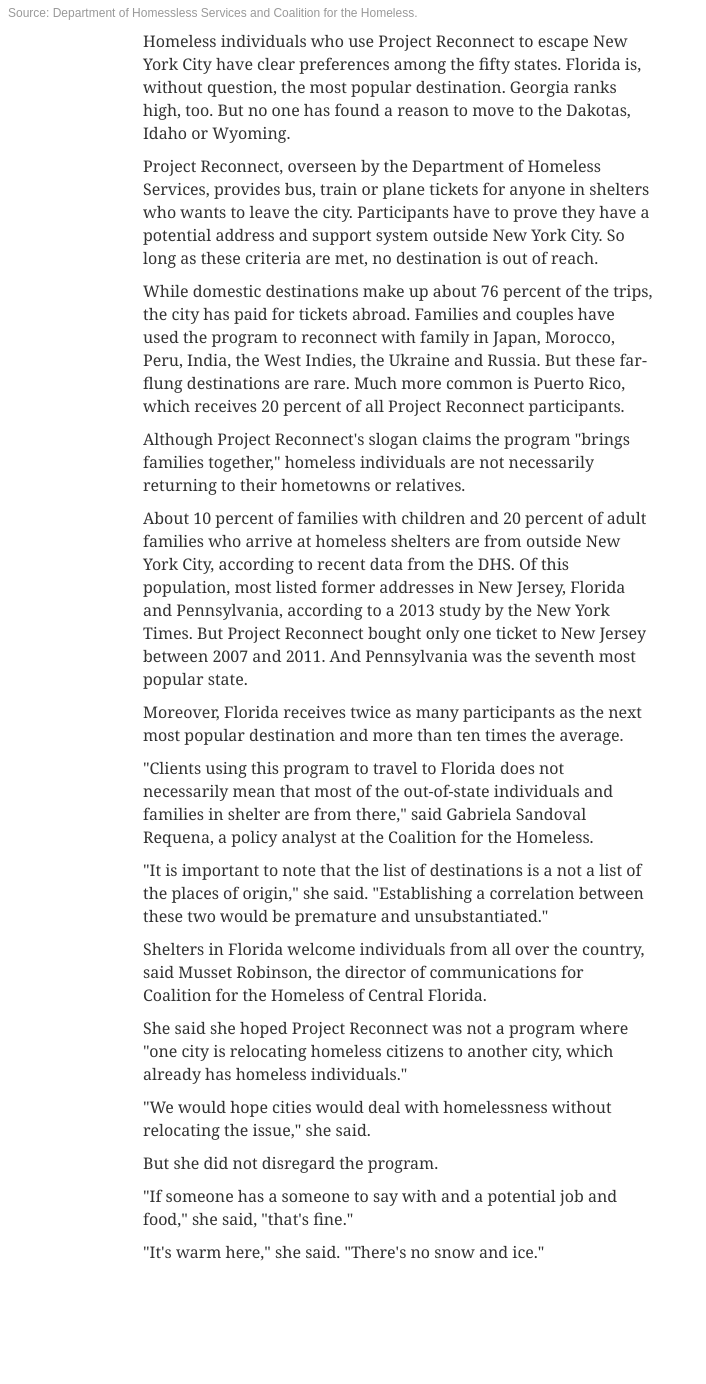
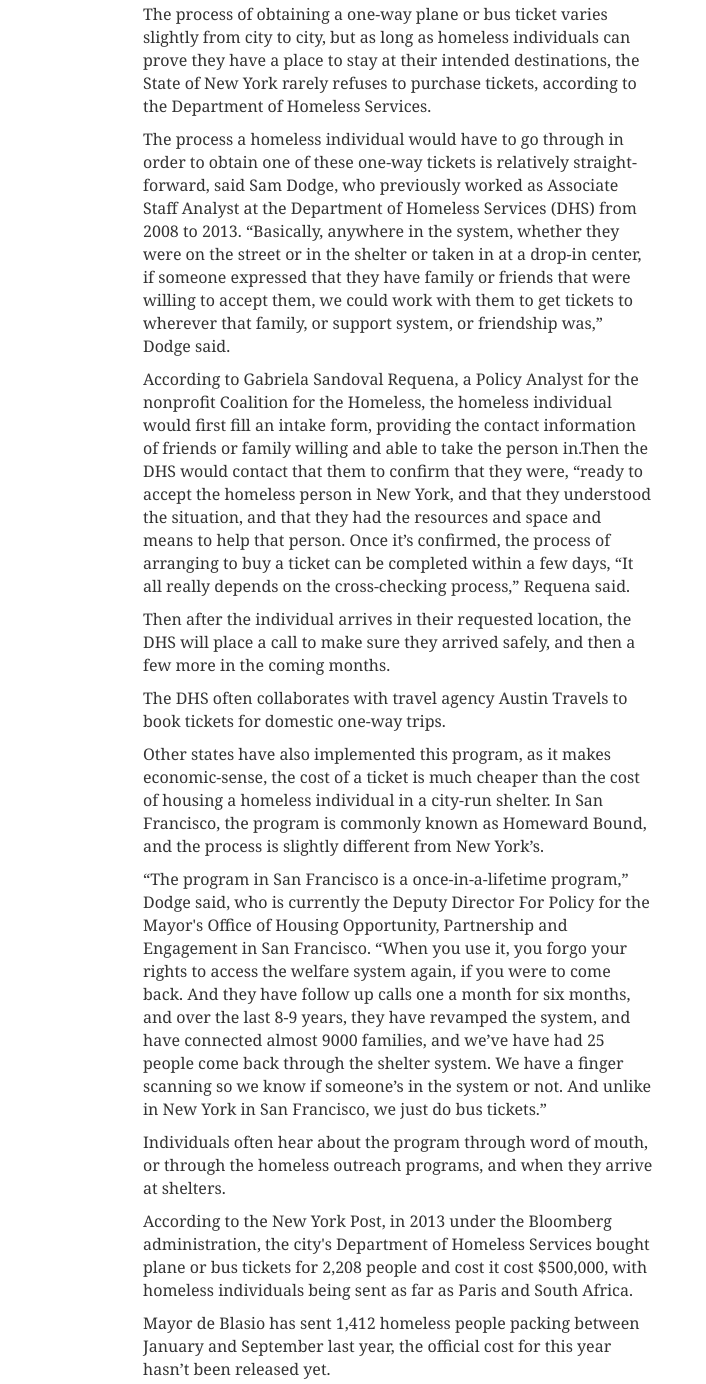
Before and after one commit to zymaislam/gradschoolfinalproject, a plain HTML site: page Process_Emilie/index.html in a window 1280 px wide. Shown: the part 455-1839 px from the top of the page, without its empty margins (0-706 px from the left). Before the commit the page ends 1729 px from the top, so only its background shows below. Drawn offline with Linux system fonts and the light colour scheme.

Commit message:
Updated index file with article text

```diff
--- a/Process_Emilie/index.html
+++ b/Process_Emilie/index.html
@@ -15,66 +15,66 @@
 			The process of applying for a one-way ticket is relatively straight-forward
 		</div>
 
-		<img src="images/Process_Emilie2.png" width="1067px" height="348px">
+		<img src="images/secondDraftViz.png" width="1067px" height="321px">
 
 		<div id="chartSource">
 			Source: Department of Homessless Services and Coalition for the Homeless.
 		</div>
 
 		<div class="bodyCopy" id="para1">
-			Homeless individuals who use Project Reconnect to escape New York City have clear preferences among the fifty states. Florida is, without question, the most popular destination. Georgia ranks high, too. But no one has found a reason to move to the Dakotas, Idaho or Wyoming.
+			The process of obtaining a one-way plane or bus ticket varies slightly from city to city, but as long as homeless individuals can prove they have a place to stay at their intended destinations, the State of New York rarely refuses to purchase tickets, according to the Department of Homeless Services.
 		</div>
 
 		<div class="bodyCopy" id="para2">
-			Project Reconnect, overseen by the Department of Homeless Services, provides bus, train or plane tickets for anyone in shelters who wants to leave the city. Participants have to prove they have a potential address and support system outside New York City. So long as these criteria are met, no destination is out of reach.
+			The process a homeless individual would have to go through in order to obtain one of these one-way tickets is relatively straight-forward, said Sam Dodge, who previously worked as Associate Staff Analyst at the Department of Homeless Services (DHS) from 2008 to 2013. “Basically, anywhere in the system, whether they were on the street or in the shelter or taken in at a drop-in center, if someone expressed that they have family or friends that were willing to accept them, we could work with them to get tickets to wherever that family, or support system, or friendship was,” Dodge said.
 		</div>
 
 		<div class="bodyCopy" id="para3">
-			While domestic destinations make up about 76 percent of the trips, the city has paid for tickets abroad. Families and couples have used the program to reconnect with family in Japan, Morocco, Peru, India, the West Indies, the Ukraine and Russia. But these far-flung destinations are rare. Much more common is Puerto Rico, which receives 20 percent of all Project Reconnect participants.
+			According to Gabriela Sandoval Requena, a Policy Analyst for the nonprofit Coalition for the Homeless, the homeless individual would first fill an intake form, providing the contact information of friends or family willing and able to take the person in.Then the DHS would contact that them to confirm that they were, “ready to accept the homeless person in New York, and that they understood the situation, and that they had the resources and space and means to help that person. Once it’s confirmed, the process of arranging to buy a ticket can be completed within a few days, “It all really depends on the cross-checking process,” Requena said.
 		</div>
 
 		<div class="bodyCopy" id="para4">
-			Although Project Reconnect's slogan claims the program "brings families together," homeless individuals are not necessarily returning to their hometowns or relatives.
+			Then after the individual arrives in their requested location, the DHS will place a call to make sure they arrived safely, and then a few more in the coming months.
 		</div>
 
 		<div class="bodyCopy" id="para5">
-			About 10 percent of families with children and 20 percent of adult families who arrive at homeless shelters are from outside New York City, according to recent data from the DHS. Of this population, most listed former addresses in New Jersey, Florida and Pennsylvania, according to a 2013 study by the New York Times. But Project Reconnect bought only one ticket to New Jersey between 2007 and 2011. And Pennsylvania was the seventh most popular state.
+			The DHS often collaborates with travel agency Austin Travels to book tickets for domestic one-way trips.
 		</div>
 
 		<div class="bodyCopy" id="para6">
-			Moreover, Florida receives twice as many participants as the next most popular destination and more than ten times the average.
+			Other states have also implemented this program, as it makes economic-sense, the cost of a ticket is much cheaper than the cost of housing a homeless individual in a city-run shelter. In San Francisco, the program is commonly known as Homeward Bound, and the process is slightly different from New York’s.
 		</div>
 
 		<div class="bodyCopy" id="para7">
-			"Clients using this program to travel to Florida does not necessarily mean that most of the out-of-state individuals and families in shelter are from there," said Gabriela Sandoval Requena, a policy analyst at the Coalition for the Homeless.
+			“The program in San Francisco is a once-in-a-lifetime program,” Dodge said, who is currently the Deputy Director For Policy for the Mayor's Office of Housing Opportunity, Partnership and Engagement in San Francisco. “When you use it, you forgo your rights to access the welfare system again, if you were to come back. And they have follow up calls one a month for six months, and over the last 8-9 years, they have revamped the system, and have connected almost 9000 families, and we’ve have had 25 people come back through the shelter system. We have a finger scanning so we know if someone’s in the system or not. And unlike in New York in San Francisco, we just do bus tickets.”
 		</div>
 
 		<div class="bodyCopy" id="para8">
-			"It is important to note that the list of destinations is a not a list of the places of origin," she said. "Establishing a correlation between these two would be premature and unsubstantiated."
+			Individuals often hear about the program through word of mouth, or through the homeless outreach programs, and when they arrive at shelters.
 		</div>
 
 		<div class="bodyCopy" id="para9">
-			Shelters in Florida welcome individuals from all over the country, said Musset Robinson, the director of communications for Coalition for the Homeless of Central Florida.
+			According to the New York Post, in 2013 under the Bloomberg administration, the city's Department of Homeless Services bought plane or bus tickets for 2,208 people and cost it cost $500,000, with homeless individuals being sent as far as Paris and South Africa.
 		</div>
 
 		<div class="bodyCopy" id="para10">
-			She said she hoped Project Reconnect was not a program where "one city is relocating homeless citizens to another city, which already has homeless individuals."
+			Mayor de Blasio has sent 1,412 homeless people packing between January and September last year, the official cost for this year hasn’t been released yet.
 		</div>
 
 		<div class="bodyCopy" id="para11">
-			"We would hope cities would deal with homelessness without relocating the issue," she said.
+
 		</div>
 
 		<div class="bodyCopy" id="para12">
-			But she did not disregard the program.
+
 		</div>
 
 		<div class="bodyCopy" id="para13">
-			"If someone has a someone to say with and a potential job and food," she said, "that's fine."
+
 		</div>
 
 		<div class="bodyCopy" id="para14">
-			"It's warm here," she said. "There's no snow and ice."
+
 		</div>
 	</body>
 </html>
```
